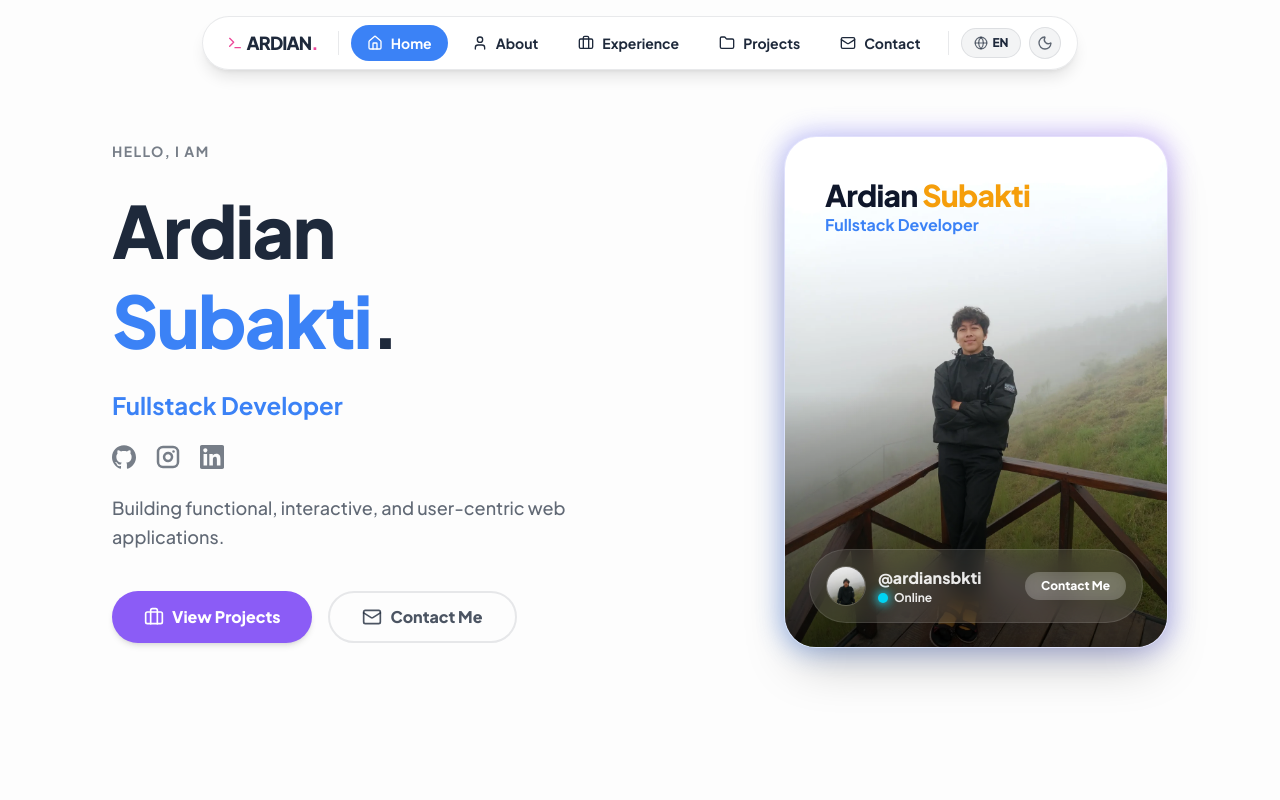
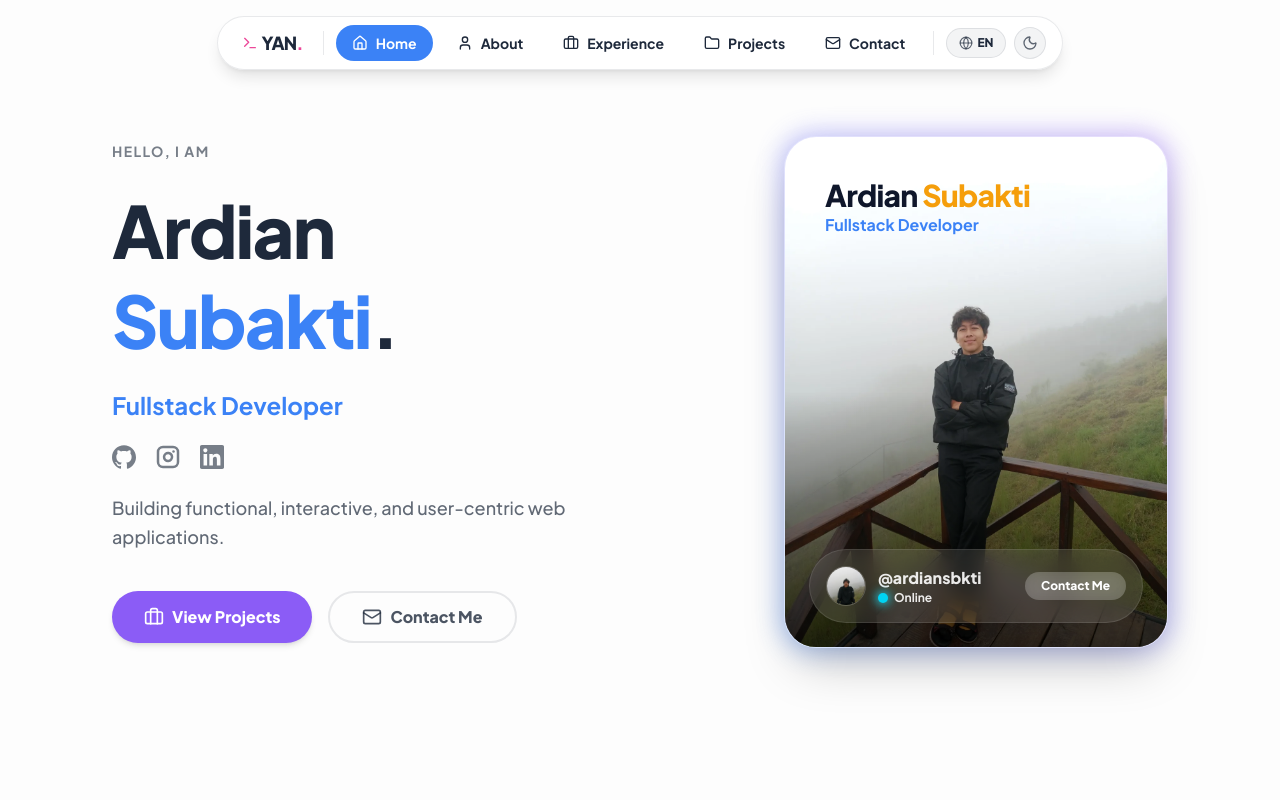
Before and after one commit to R-dians/MyPortofolio, a Next.js app: page /en in a window 1280 px wide. Shown: the top 800 px of the page. Built offline with nearby package versions, Linux system fonts and the light colour scheme; no server answers.

Commit message:
ARDIAN to YAN

```diff
--- a/components/Navbar.tsx
+++ b/components/Navbar.tsx
@@ -111,7 +111,7 @@ export default function Navbar({ locale }: NavbarProps) {
           className="font-black text-sm md:text-lg tracking-tighter px-1.5 md:px-2 text-brand-text hover:scale-105 transition-transform flex items-center gap-1"
         >
           <Terminal className="w-4 h-4 text-brand-pink" />
-          <span>ARDIAN</span>
+          <span>YAN</span>
           <span className="text-brand-pink -ml-1">.</span>
         </a>
 
```
